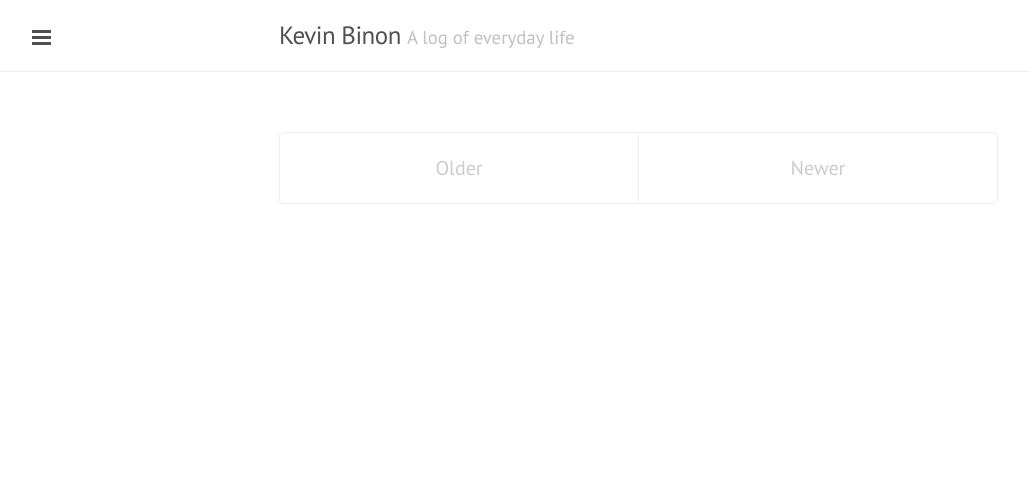
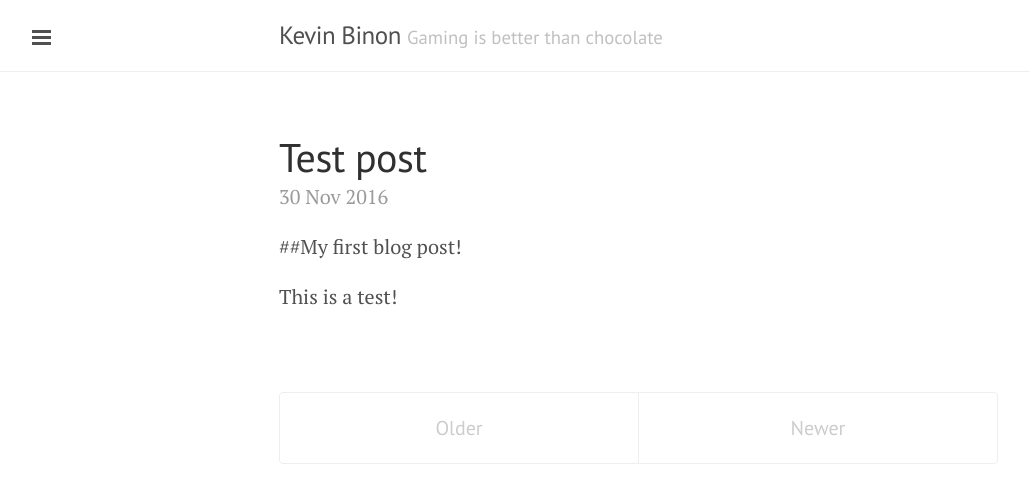
Before and after one commit to KevinBinon/KevinBinon.github.io, a Jekyll site: the page built from index.html, in a window 1280 px wide. Shown: the top 503 px of the page, without its empty margins (1-1030 px from the left). Built offline with Jekyll 4.4.1, drawn with Linux system fonts in a browser that asks for light colours; the list of posts is cut into pages by our own code.

```diff
--- a/_config.yml
+++ b/_config.yml
@@ -3,6 +3,6 @@ pygments: true
 markdown: kramdown
 url: http://KevinBinon.github.io
 title: Kevin Binon
-tagline: A log of everyday life
-description: My awesome new site
+tagline: Gaming is better than chocolate
+description: Life as a java dev && gamer
 paginate: 5
--- /dev/null
+++ b/_posts/2016-11-30-test-post.markdown
@@ -0,0 +1,10 @@
+---
+published: true
+title: Test post
+layout: post
+tags: [n00b]
+categories: [Who, am, i]
+---
+##My first blog post!
+
+This is a test!
```
Also changed, not shown: bio.md (added, +12 -0 lines), kb.jpg (added), public/apple-touch-icon-144-precomposed.png (deleted), public/favicon.ico.
